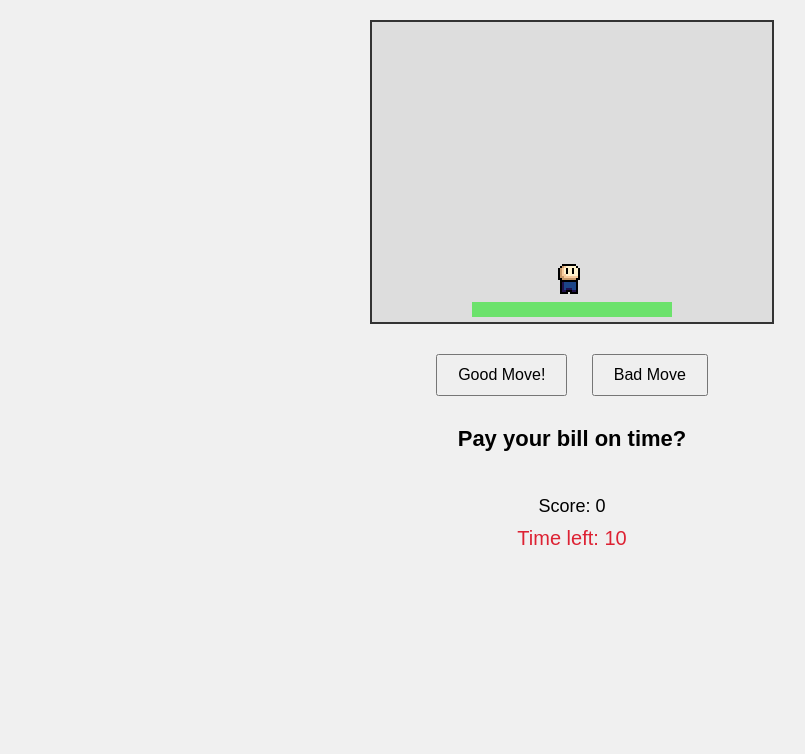
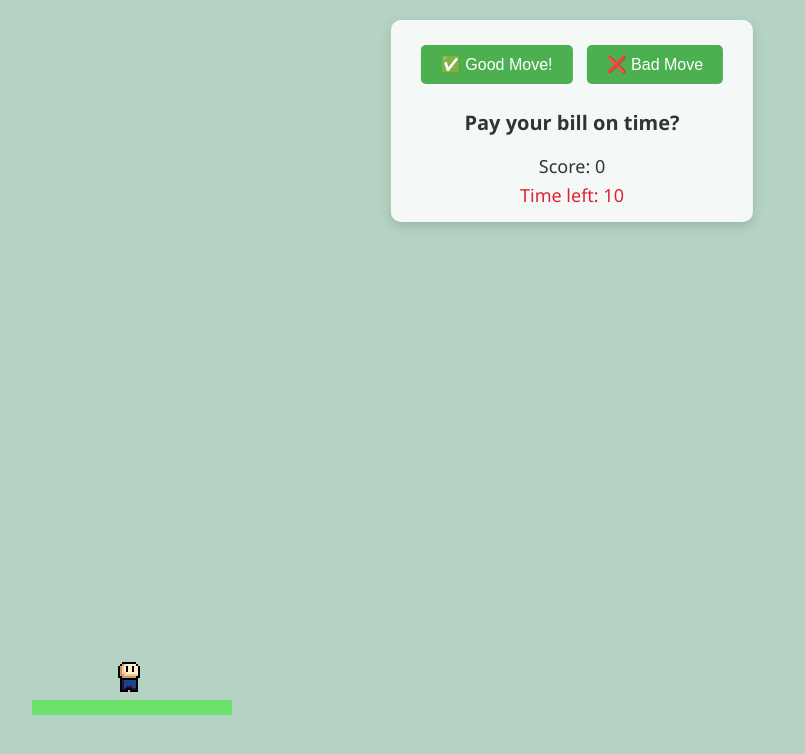
Before and after one commit to patrick0f/CreditQuest, a website: page game mechanics/index.html in a window 1280 px wide. Shown: the whole page, without its empty margins (68-873 px from the left). Drawn offline with Linux system fonts and the light colour scheme.

Commit message:
made game full screen, adaptable, and fixed html accordingly

```diff
--- a/game mechanics/creditClimber.js
+++ b/game mechanics/creditClimber.js
@@ -1,4 +1,5 @@
-// Get DOM elements
+window.onload = function () {
+  // get DOM elements
   const canvas = document.getElementById('creditClimberCanvas');
   const ctx = canvas.getContext('2d');
   const btnGood = document.getElementById('btnGood');
@@ -6,8 +7,17 @@ const btnBad = document.getElementById('btnBad');
   const questionText = document.getElementById('question');
   const scoreText = document.getElementById('score');
   const playerImage = document.getElementById('playerImage');
-const timerText = document.getElementById('timer'); // Corrected to match HTML
+  const timerText = document.getElementById('timer');
 
+  //canvas size to fit window
+  function resizeCanvas() {
+    canvas.width = window.innerWidth;
+    canvas.height = window.innerHeight;
+  }
+  resizeCanvas();
+  window.addEventListener('resize', resizeCanvas);
+
+  // Questions- NEED TO UPDATE!!!
   const questions = [
     { prompt: "Pay your bill on time?", good: true },
     { prompt: "Max out your credit card?", good: false },
@@ -19,12 +29,9 @@ const questions = [
   let currentQuestion = 0;
   let score = 0;
 
-// Platforms array: each has x, y, width, height
-let platforms = [{ x: 100, y: 280, width: 200, height: 15 }];
-
-// Player properties
+  let platforms = [{ x: 100, y: canvas.height - 100, width: 200, height: 15 }];
   let playerX = 180;
-let playerY = platforms[platforms.length - 1].y - 40;
+  let playerY = platforms[0].y - 40;
   let velocityX = 0;
   let velocityY = 0;
   const gravity = 1.5;
@@ -39,24 +46,15 @@ function setButtonsEnabled(enabled) {
     btnBad.disabled = !enabled;
   }
 
-playerImage.onload = function() {
-  questionText.textContent = questions[currentQuestion].prompt;
-  scoreText.textContent = 'Score: 0';
-  resetTimer();
-  draw();
-  update();
-};
-
   function draw() {
     ctx.clearRect(0, 0, canvas.width, canvas.height);
 
-  // draw platforms
     for (const p of platforms) {
       ctx.fillStyle = '#6ce26c';
       ctx.fillRect(p.x, p.y, p.width, p.height);
     }
 
-  // breaking platforms animation
+    //  breaking platforms
     for (let i = 0; i < breakingPlatforms.length; i++) {
       const bp = breakingPlatforms[i];
       if (bp.frames > 0) {
@@ -69,6 +67,7 @@ function draw() {
       }
     }
 
+    // player
     if (playerImage.complete) {
       ctx.drawImage(playerImage, playerX, playerY, 40, 40);
     }
@@ -80,7 +79,7 @@ function jump(callback) {
       velocityX = 0;
       jumping = true;
       setButtonsEnabled(false);
-    stopTimer();  // stop timer when jumping
+      stopTimer();
       onLand = callback;
     }
   }
@@ -103,7 +102,7 @@ function update() {
         jumping = false;
         playerX = 180;
         setButtonsEnabled(true);
-      resetTimer();  // restart timer on landing
+        resetTimer();
 
         if (onLand) {
           onLand();
@@ -146,7 +145,7 @@ function stopTimer() {
   }
 
   function answer(choice) {
-  if (jumping) return; // Prevent answering while jumping
+    if (jumping) return;
 
     stopTimer();
 
@@ -185,7 +184,7 @@ function answer(choice) {
       } else {
         playerY = platforms[platforms.length - 1].y - 40;
         questionText.textContent = questions[currentQuestion].prompt;
-      resetTimer();  // restart timer if still playing
+        resetTimer();
       }
     }
   }
@@ -195,7 +194,7 @@ function resetGame() {
     score = 0;
     scoreText.textContent = 'Score: 0';
     questionText.textContent = questions[currentQuestion].prompt;
-  platforms = [{ x: 100, y: 280, width: 200, height: 15 }];
+    platforms = [{ x: 100, y: canvas.height - 100, width: 200, height: 15 }];
     playerY = platforms[0].y - 40;
     playerX = 180;
     resetTimer();
@@ -206,12 +205,23 @@ function handleTimeout() {
     answer(false);
   }
 
-// Start the game only after the player image loads
+  // initialize game after image loads
   if (playerImage.complete) {
-  playerImage.onload();
+    questionText.textContent = questions[currentQuestion].prompt;
+    scoreText.textContent = 'Score: 0';
+    resetTimer();
+    draw();
+    update();
   } else {
-  playerImage.onload = playerImage.onload; // redundant but safe
+    playerImage.onload = function () {
+      questionText.textContent = questions[currentQuestion].prompt;
+      scoreText.textContent = 'Score: 0';
+      resetTimer();
+      draw();
+      update();
+    };
   }
 
   btnGood.addEventListener('click', () => answer(true));
   btnBad.addEventListener('click', () => answer(false));
+};
--- a/game mechanics/index.html
+++ b/game mechanics/index.html
@@ -4,52 +4,91 @@
   <meta charset="UTF-8" />
   <title>Credit Score Climber</title>
   <style>
-    body {
-      font-family: Arial, sans-serif;
+    html, body {
+      margin: 0;
+      padding: 0;
+      height: 100%;
+      overflow: hidden;
+      font-family: 'Segoe UI', Tahoma, Geneva, Verdana, sans-serif;
+      background: linear-gradient(to bottom, #e2f0cb, #ffffff);
+      color: #333;
+    }
+
+    canvas {
+      position: absolute;
+      top: 0;
+      left: 0;
+      width: 100vw;
+      height: 100vh;
+      display: block;
+      background: #b5d3c3;
+    }
+
+    .ui-container {
+      position: absolute;
+      top: 20px;
+      left: 50%;
+      transform: translateX(-50%);
       text-align: center;
-      margin: 20px;
-      background: #f0f0f0;
+      z-index: 10;
+      background-color: rgba(255, 255, 255, 0.85);
+      padding: 15px 25px;
+      border-radius: 10px;
+      box-shadow: 0 4px 12px rgba(0, 0, 0, 0.15);
     }
-    canvas {
-      background: #ddd;
-      border: 2px solid #333;
-      display: block;
-      margin: 20px auto;
-    }
+
     button {
       font-size: 16px;
       padding: 10px 20px;
-      margin: 10px;
+      margin: 10px 5px;
+      border: none;
+      border-radius: 5px;
+      background-color: #4caf50;
+      color: white;
       cursor: pointer;
+      transition: background 0.3s ease;
     }
+
+    button:hover {
+      background-color: #45a049;
+    }
+
     #question {
-      font-size: 22px;
+      font-size: 20px;
       font-weight: bold;
-      margin-top: 20px;
-      min-height: 60px;
+      margin-top: 15px;
+      min-height: 40px;
     }
-    #score {
+
+    #score, #timer {
       font-size: 18px;
-      margin-top: 10px;
+      margin-top: 5px;
+    }
+
+    #timer {
+      color: #d23;
+    }
+
+    #playerImage {
+      display: none;
     }
   </style>
 </head>
 <body>
 
-  <canvas id="creditClimberCanvas" width="400" height="300"></canvas>
+  <canvas id="creditClimberCanvas"></canvas>
 
-  <div>
-    <button id="btnGood">Good Move!</button>
-    <button id="btnBad">Bad Move</button>
+  <div class="ui-container">
+    <div>
+      <button id="btnGood">✅ Good Move!</button>
+      <button id="btnBad">❌ Bad Move</button>
+    </div>
+    <div id="question">Loading...</div>
+    <div id="score">Score: 0</div>
+    <div id="timer">Time left: 15</div>
   </div>
 
-  <div id="question"></div>
-  <div id="score"></div>
-  <img id="playerImage" src="player.png" style="display:none" alt="Player">
-  <div id="timer" style="font-size: 20px; margin-top: 10px; color: #d23;">Time left: 15</div>
-
-
-
+  <img id="playerImage" src="player.png" alt="Player">
   <script src="creditClimber.js"></script>
 </body>
 </html>
```
Lines whose indentation alone changed are shown as unchanged.
